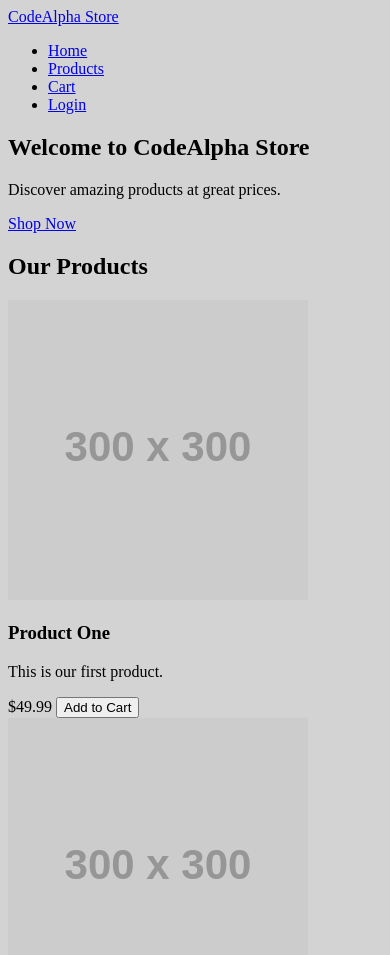
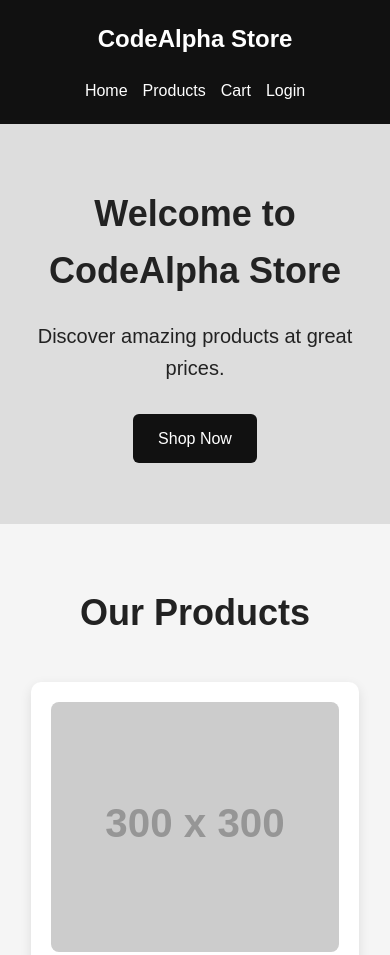
Before and after one commit to amrramadan21/CodeAlpha_Ecommerce, a plain HTML site: page frontend/index.html in a window 390 px wide. Shown: the top 955 px of the page. Drawn offline with Linux system fonts and the light colour scheme; placeholder pictures from the web are drawn by us.

Commit message:
feat: style responsive storefront

```diff
--- a/frontend/style.css
+++ b/frontend/style.css
@@ -1,3 +1,254 @@
 body{
     background-color:lightgray;
+}/* ==============================
+   General
+================================= */
+
+* {
+    margin: 0;
+    padding: 0;
+    box-sizing: border-box;
 }
+
+body {
+    font-family: Arial, sans-serif;
+    line-height: 1.6;
+    background-color: #f5f5f5;
+    color: #222;
+}
+
+a {
+    text-decoration: none;
+    color: inherit;
+}
+
+button {
+    cursor: pointer;
+}
+
+
+/* ==============================
+   Header
+================================= */
+
+header {
+    background-color: #111;
+    color: white;
+    padding: 20px 8%;
+}
+
+nav {
+    display: flex;
+    justify-content: space-between;
+    align-items: center;
+}
+
+.logo {
+    font-size: 24px;
+    font-weight: bold;
+}
+
+nav ul {
+    display: flex;
+    list-style: none;
+    gap: 30px;
+}
+
+nav ul a {
+    transition: 0.3s;
+}
+
+nav ul a:hover {
+    color: #f0a500;
+}
+
+
+/* ==============================
+   Hero
+================================= */
+
+.hero {
+    min-height: 400px;
+
+    display: flex;
+    justify-content: center;
+    align-items: center;
+
+    text-align: center;
+
+    padding: 40px 8%;
+
+    background-color: #ddd;
+}
+
+.hero-content h1 {
+    font-size: 48px;
+    margin-bottom: 20px;
+}
+
+.hero-content p {
+    font-size: 20px;
+    margin-bottom: 30px;
+}
+
+.hero-content a {
+    display: inline-block;
+
+    background-color: #111;
+    color: white;
+
+    padding: 12px 25px;
+
+    border-radius: 6px;
+
+    transition: 0.3s;
+}
+
+.hero-content a:hover {
+    background-color: #f0a500;
+}
+
+
+/* ==============================
+   Products
+================================= */
+
+#products {
+    padding: 60px 8%;
+}
+
+#products h2 {
+    text-align: center;
+    font-size: 36px;
+    margin-bottom: 40px;
+}
+
+.products-container {
+    display: grid;
+
+    grid-template-columns: repeat(3, 1fr);
+
+    gap: 30px;
+}
+
+
+/* ==============================
+   Product Card
+================================= */
+
+.product-card {
+    background-color: white;
+
+    padding: 20px;
+
+    border-radius: 10px;
+
+    box-shadow: 0 4px 12px rgba(0, 0, 0, 0.1);
+
+    transition: transform 0.3s;
+}
+
+.product-card:hover {
+    transform: translateY(-5px);
+}
+
+.product-card img {
+    width: 100%;
+    height: 250px;
+
+    object-fit: cover;
+
+    border-radius: 8px;
+
+    margin-bottom: 15px;
+}
+
+.product-card h3 {
+    font-size: 22px;
+    margin-bottom: 10px;
+}
+
+.product-card p {
+    color: #666;
+    margin-bottom: 10px;
+}
+
+.product-card span {
+    display: block;
+
+    font-size: 20px;
+    font-weight: bold;
+
+    margin-bottom: 15px;
+}
+
+.product-card button {
+    width: 100%;
+
+    padding: 12px;
+
+    border: none;
+    border-radius: 6px;
+
+    background-color: #111;
+    color: white;
+
+    font-size: 16px;
+
+    transition: 0.3s;
+}
+
+.product-card button:hover {
+    background-color: #f0a500;
+}
+
+
+/* ==============================
+   Footer
+================================= */
+
+footer {
+    text-align: center;
+
+    padding: 30px;
+
+    background-color: #111;
+    color: white;
+
+    margin-top: 40px;
+}
+
+
+/* ==============================
+   Responsive Design
+================================= */
+
+@media (max-width: 900px) {
+
+    .products-container {
+        grid-template-columns: repeat(2, 1fr);
+    }
+
+}
+
+
+@media (max-width: 600px) {
+
+    nav {
+        flex-direction: column;
+        gap: 20px;
+    }
+
+    nav ul {
+        gap: 15px;
+    }
+
+    .hero-content h1 {
+        font-size: 36px;
+    }
+
+    .products-container {
+        grid-template-columns: 1fr;
+    }
+
+}
```
